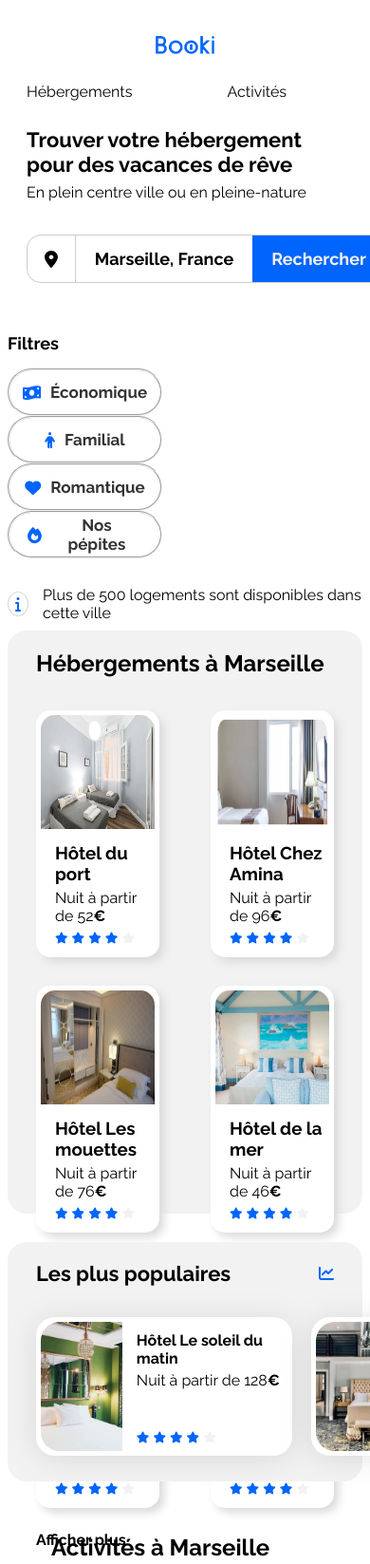
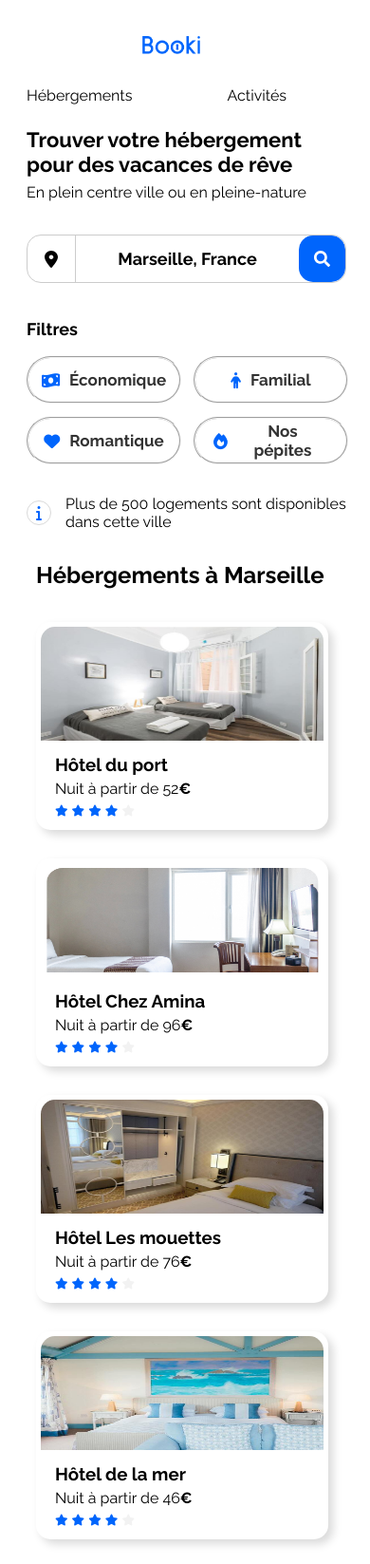
Before and after one commit to Fianso78/oc-dev-web-prj-02, a plain HTML site: page index.html in a window 390 px wide. Shown: the top 1647 px of the page at 95% size. Drawn offline with Linux system fonts and the light colour scheme.

Commit message:
version phone

```diff
--- a/css/style.css
+++ b/css/style.css
@@ -25,7 +25,9 @@ body {
     padding: 0 50px;
     box-sizing: border-box;
 }
-
+.search-logo {
+    display: none;
+}
 a {
     color: inherit;
     text-decoration: none;
--- a/css/stylePhone.css
+++ b/css/stylePhone.css
@@ -16,8 +16,7 @@
         }
         .logo{
             margin-top: 30px;
-            display: flex;
-            justify-content: center;
+            margin-right: 30px;
             width: 61px;
             height: 19px;
         }
@@ -29,12 +28,12 @@
             max-width: 330px;
             margin-bottom: 33px;
         }
+        .activites_card {
+
+        }
         .subtitle-main {
             margin-left: 20px;
             margin-bottom: 35px;
-        }
-        .search-bar {
-            margin-left: 20px;
         }
         .main-container {
             width: 100%;
@@ -42,7 +41,22 @@
             box-sizing: border-box;
         }
         /* Menu */
-
+        .search-button {
+            visibility: hidden;
+        }
+        .search-logo {
+            visibility: visible;
+            background-color: var(--main-color);
+            width: 49px;
+            height: 49px;
+            border-radius: 15px;
+        }
+        .search-logo-icon {
+            padding-top: 16px;
+            padding-left: 16px;
+            width: 17px;
+            height: 17px;
+        }
     }
 
 @media screen and (max-width: 430px) {
@@ -108,28 +122,29 @@ a {
 .hebergements-and-populaires {
     display: flex;
     justify-content: space-between;
+    margin: 0;
 }
 
 .hebergements-and-populaires section {
-    background-color: var(--main-bg-color);
-    border-radius: 20px;
+
     padding-right: 30px;
-
     padding-left: 30px;
-    box-sizing: border-box;
+    margin: 0;
+    width: 430px;
 }
 
 /****** Hebergements ***********/
 .hebergements {
+    margin-top: 35px;
     width: 65%;
-    height: 614px;
+    height: 1644px;
 }
 
 /****** Populaires ***********/
 .populaires {
-    width: 32%;
-    padding-top: 20px;
-    height: 614px;
+    background-color: var(--main-bg-color);
+    width: 38%;
+    height: 1214px;
 }
 
 .populaires-title {
@@ -137,7 +152,10 @@ a {
     justify-content: space-between;
     align-items: center;
 }
-
+.populaires-cards {
+    flex-direction: column;
+    flex-wrap: wrap;
+}
 .populaires-cards .card {
     display: flex;
     margin-top: 33px;
@@ -220,35 +238,12 @@ header {
     }
 /* Taille du logo */
 
-    .logo {
-    width: 61.09px; /* Largeur */
-    height: 19px; /* Hauteur */
-    }
 
-    /* Optionnel : pour centrer le logo verticalement */
-    .logo-container {
-    display: flex;
-    align-items: center;
-    }
-
-    /* Taille du Header, texte */
 
     header {
     width: 100%; /* Pour que le header prenne toute la largeur de la page */
     height: 79px; /* Hauteur spécifique de 79 pixels */
     }
-
-    .logo {
-    width: 61.09px; /* Largeur souhaitée */
-    height: 19px; /* Hauteur souhaitée */
-    }
-
-    /* Optionnel : pour centrer le logo verticalement */
-    .logo-container {
-    display: flex;
-    align-items: center;
-    }
-
 
 
 /* Taille du texte en gras principal */
@@ -261,7 +256,7 @@ header {
 
 /* Taille du sous-titres */
 
-    .headline p {
+    .subtitle-main {
     width: 1340px; /* Largeur spécifique */
     height: 19px; /* Hauteur spécifique */
 
@@ -270,8 +265,9 @@ header {
     }
     .search-bar {
     display: flex;
+    margin-left: 20px;
     align-items: center;
-    width: 377px; /* Largeur de la barre de recherche */
+    width: 335px; /* Largeur de la barre de recherche */
     height: 49px; /* Hauteur de la barre de recherche */
     border-radius: 15px; /* Coins arrondis */
     border: 1px solid #ccc; /* Bordure */
@@ -306,6 +302,7 @@ header {
     }
 
     .search-button {
+        display: none;
     width: auto; /* La taille du bouton s'ajustera à son contenu */
     height: 100%;
     padding: 0 20px; /* Espacement intérieur */
@@ -323,7 +320,7 @@ header {
     .filter-bar {
     display: grid;
     align-items: center;
-    margin-top: 35px;
+    margin-top: 20px;
     margin-bottom: 35px;
     max-width: 200px;
     }
@@ -332,9 +329,17 @@ header {
     max-width: 54px;
     font-weight: 700;
     font-size: 18px;
-    padding-right: 15px;
+    margin-left: 20px;
     }
-
+    .filter-buttons {
+        display: grid;
+        margin-left: 20px;
+        grid-template-columns: 11rem;
+        grid-template-rows: 4rem;
+        grid-template-areas:
+        "s1 s2"
+        "s1 s2"
+    }
     .filter-button {
     display: flex;
     align-items: center;
@@ -366,10 +371,10 @@ header {
     }
 
     .info {
-    width: 80px;
+        margin-left: 20px;
+    width: 24px;
     height: 24px;
     border-radius: 100%;
-    margin: 0;
     border: 1px solid #D9D9D9;
     display: flex;
     justify-content: center;
@@ -386,6 +391,8 @@ header {
     align-items: center;
     display: flex;
     margin: 0;
+    width: 19rem;
+    height: 2rem;
     }
     .info-container {
 display: flex;
@@ -422,13 +429,13 @@ gap: 15px;
 
 #hotels-cardlist {
     display: flex;
-    flex-direction: row;
+    flex-direction: column;
     flex-wrap: wrap;
     justify-content: space-between;
 }
 
 .hotel-card {
-    width: 30%;
+    width: 95%;
     min-width: 120px;
     background-color: white;
     padding: 5px;
@@ -464,18 +471,18 @@ gap: 15px;
     /******************** Partie Activités ******************/
 
     #activites_ville{
-    padding-left: 46px;
-    padding-right: 46px;
-    margin-top: 55px;
-    margin-bottom: 65px;
-}
+        padding-left: 46px;
+        padding-right: 46px;
+        margin-top: 355px;
+        margin-bottom: 65px;
+    }
 #selection_activites{
     width: 100%;
     display: flex;
-    flex-direction: row;
+    flex-direction: column;
     justify-content: space-between;
     margin-top: 20px;
-    height: 460px;
+    height: 960px;
 }
 .activite_image{
     object-fit: cover; /* évite la déformation des images */
@@ -491,10 +498,11 @@ gap: 15px;
 }
 
 .activites_card {
+    width: 300px;
+    height: 270px;
     display: flex;
     flex-direction: column;
     justify-content: flex-end;
-    width: 22%;
     border-radius: 20px;
     box-shadow: 1px 4px 14px 1px #d7d8d9;
 }
@@ -514,15 +522,17 @@ gap: 15px;
 
 footer {
     max-width: 1440px;
-    margin: auto;
+    margin-top: 700px;
     display: flex;
+    flex-direction: column;
+    flex-wrap: wrap;
     justify-content: flex-start;
     background-color: var(--main-bg-color);
     padding: 10px 35px;
 }
 
 .footer-menu {
-    width: 32%;
+    width: 60%;
 }
 
 .footer-menu ul {
--- a/index.html
+++ b/index.html
@@ -42,14 +42,20 @@
                 </div>
                 <div class="search-input">Marseille, France</div>
                 <button class="search-button">Rechercher</button>
+                <div class="search-logo">
+                    <img src="images/logo/logo_search.svg" alt="Vecteur" class="search-logo-icon" >
+                </div>
             </div>
 
             <div class="filter-bar">
                 <p class="filter-name">Filtres</p>
-                <button class="filter-button"><i class="fa-solid fa-money-bill-wave"></i> Économique</button>
-                <button class="filter-button"><i class="fa-solid fa-person"></i> Familial</button>
-                <button class="filter-button"><i class="fa-solid fa-heart"></i> Romantique</button>
-                <button class="filter-button"><i class="fa-solid fa-fire"></i> Nos pépites</button>
+                <div class="filter-buttons">
+                    <button class="filter-button"><i class="fa-solid fa-money-bill-wave"></i> Économique</button>
+                    <button class="filter-button"><i class="fa-solid fa-person"></i> Familial</button>
+                    <button class="filter-button"><i class="fa-solid fa-heart"></i> Romantique</button>
+                    <button class="filter-button"><i class="fa-solid fa-fire"></i> Nos pépites</button>
+                </div>
+
 
             </div>
         <div class="info-container">
@@ -267,7 +273,7 @@
            <footer>
 
         <div class="footer-menu">
-            <h3>A propos</h3>
+            <h3>À propos</h3>
             <ul>
                 <li><a href="#">Fonctionnement du site</a></li>
                 <li><a href="#">Conditions générales de vente</a></li>
```
Also changed, not shown: images/logo/logo_search.svg (added).
